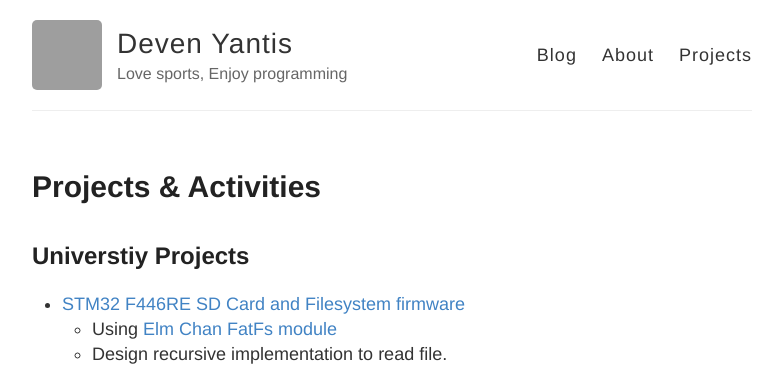
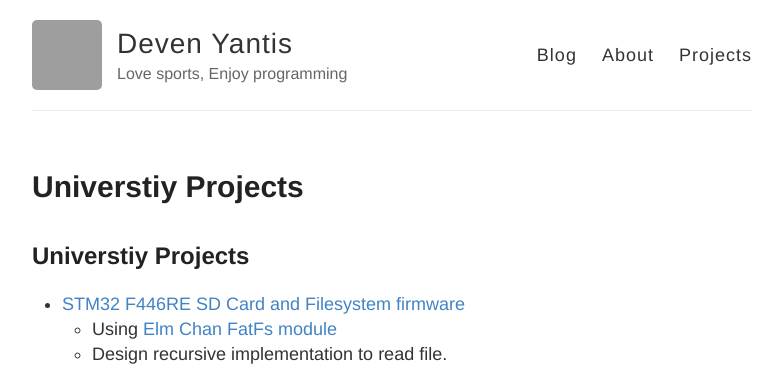
Before and after one commit to devennn/devennn.github.io, a Jekyll site: the page built from projects.md, in a window 1280 px wide, cut to the strip 0-366 px from the top of the page. Shown: the whole strip, without its empty margins (248-1030 px from the left). Built offline with Jekyll 4.4.1, drawn with Linux system fonts in a browser that asks for light colours; our own code applies the rules of GitHub Pages for plain Markdown files; grey boxes are pictures that could not be loaded.

Commit message:
Update projects.md

```diff
--- a/projects.md
+++ b/projects.md
@@ -1,6 +1,5 @@
 ---
 layout: page
-title: Projects & Activities
 permalink: /projects/
 ---
 ## Universtiy Projects
```
